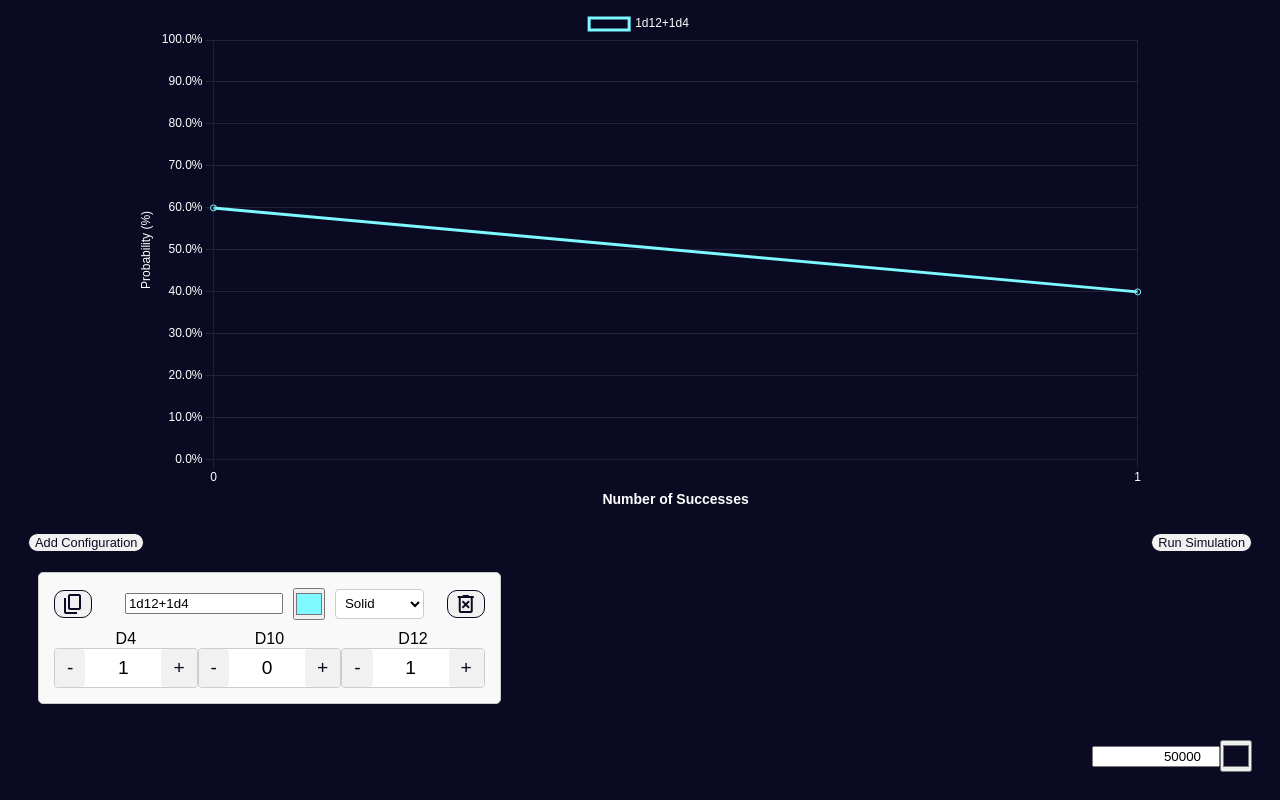
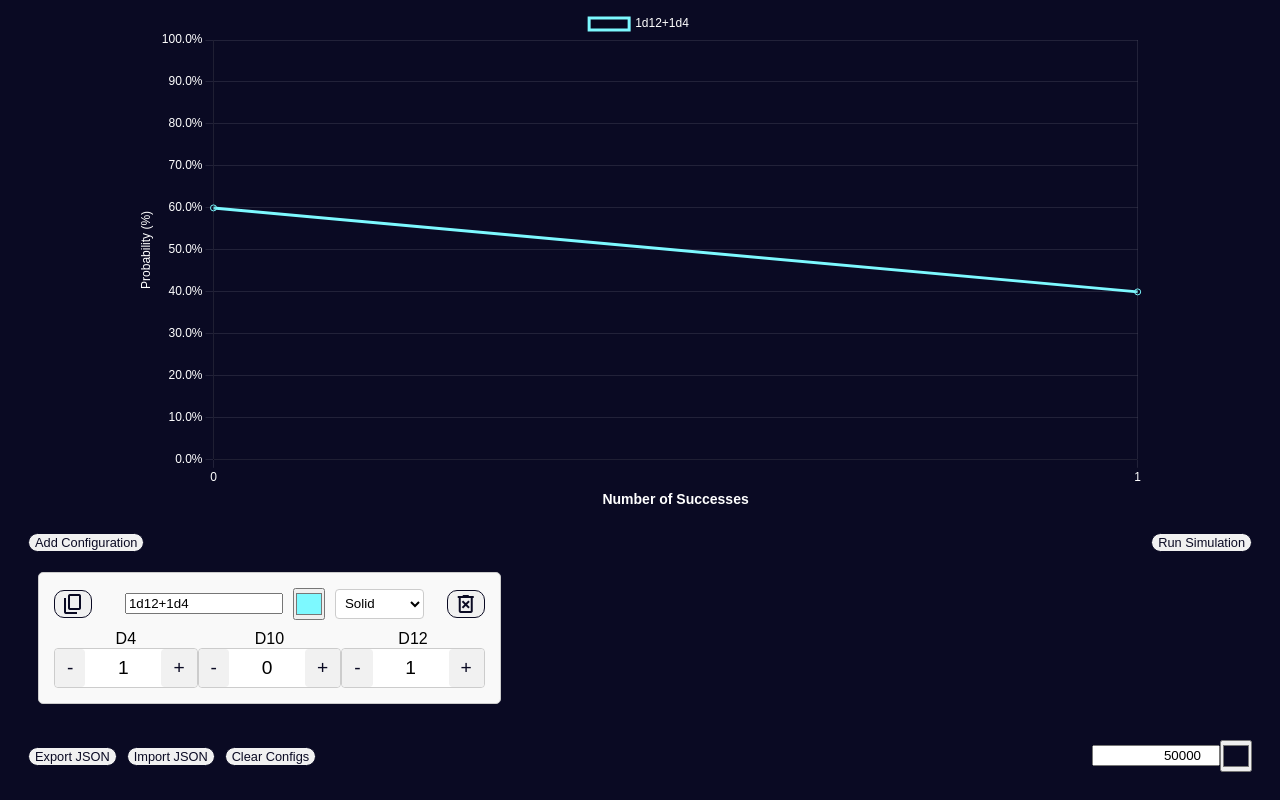
Before and after one commit to CoreyJSteiner/game-success-chart, a React (Vite) app: page / in a window 1280 px wide. Built offline with nearby package versions, Linux system fonts and the light colour scheme.

Commit message:
adds import and export json

```diff
--- a/package.json
+++ b/package.json
@@ -23,6 +23,7 @@
   },
   "dependencies": {
     "chart.js": "^4.4.9",
+    "file-saver": "^2.0.5",
     "react": "^19.1.0",
     "react-dom": "^19.1.0"
   },
--- a/src/App.jsx
+++ b/src/App.jsx
@@ -1,11 +1,13 @@
 import { useState, useEffect, useRef } from 'react'
-import useLineConfigs from './hooks/LineConfigs'
-import useRunSim from './hooks/RunSim'
+import useLineConfigs from './components/LineConfigs'
+import useRunSim from './components/RunSim'
 import LineConfigDisplay from './components/LineConfigDisplay'
 import ChartDisplay from './components/ChartDisplay'
 import ButtonMain from './components/ButtonMain'
 import { getRandomColor, rollDie } from './utils'
 import LoadingOverlay from './components/LoadingOverlay'
+import useJsonExport from './components/JsonExport'
+import JsonImportButton from './components/JsonImport'
 
 function App () {
   const {
@@ -13,10 +15,13 @@ function App () {
     addConfig,
     duplicateConfig,
     updateConfig,
-    removeConfig
+    removeConfig,
+    clearConfigs,
+    replaceConfigs
   } = useLineConfigs()
+  const { exportToJSON } = useJsonExport()
   const { currentData, numTrials, setNumTrials, runSimulation } = useRunSim()
-  const [yAxisLocked, setYAxisLocked] = useState(true)
+  const [yAxisLocked] = useState(true)
   const [bgColor, setBgColor] = useState('#0a0a23')
   const [isLoading, setIsLoading] = useState(true)
 
@@ -86,7 +91,7 @@ function App () {
               id='settings-buttons-container'
               style={{
                 display: 'flex',
-                justifyContent: 'right',
+                justifyContent: 'space-between',
                 alignItems: 'center',
                 marginTop: '1rem'
               }}
@@ -101,14 +106,19 @@ function App () {
             </button>
             <button onClick={() => console.log('importFromCSV()')}>
               Import from CSV
-            </button>
-            <button onClick={() => console.log('exportToJSON()')}>
+            </button> */}
+                <button onClick={() => exportToJSON(lineConfigs)}>
                   Export JSON
                 </button>
-            <button onClick={() => console.log('importFromJSON()')}>
-              Import JSON
-            </button> */}
+                <JsonImportButton
+                  replaceConfigs={replaceConfigs}
+                  importRunSim={internalConfig =>
+                    runSimulation(setIsLoading, internalConfig)
+                  }
+                />
+                <ButtonMain label='Clear Configs' handleClick={clearConfigs} />
               </div>
+              <div>
                 <input
                   id='num-trials-input'
                   onChange={handleTrialsChange}
@@ -125,6 +135,7 @@ function App () {
               </div>
             </div>
           </div>
+        </div>
       )}
     </div>
   )
--- a/src/components/ChartDisplay.jsx
+++ b/src/components/ChartDisplay.jsx
@@ -8,9 +8,6 @@ const ChartDisplay = ({ currentData, yAxisLocked }) => {
 
   useEffect(() => {
     if (!datasets) return
-
-    console.dir(datasets, { depth: null })
-    console.dir(allKeys, { depth: null })
 
     const ctx = chartRef.current.getContext('2d')
     const chart = new Chart(ctx, {
--- /dev/null
+++ b/src/components/JsonExport.jsx
@@ -0,0 +1,20 @@
+import { saveAs } from 'file-saver'
+
+const useJsonExport = () => {
+  const exportToJSON = configs => {
+    try {
+      if (configs.length === 0) return alert('No configurations to export!')
+
+      const jsonData = JSON.stringify(configs, null, 2)
+
+      const blob = new Blob([jsonData], { type: 'application/json' })
+      saveAs(blob, 'probs_' + Date.now())
+    } catch (e) {
+      alert('Invalid JSON file: ' + error.message)
+    }
+  }
+
+  return { exportToJSON }
+}
+
+export default useJsonExport
--- /dev/null
+++ b/src/components/JsonImport.jsx
@@ -0,0 +1,41 @@
+import ButtonMain from './ButtonMain'
+import { useRef } from 'react'
+
+const JsonImportButton = ({ replaceConfigs, importRunSim }) => {
+  const hiddenInputRef = useRef(null)
+
+  const openFileDialogue = () => {
+    hiddenInputRef.current.click()
+  }
+
+  const importJson = async e => {
+    try {
+      const file = e.target.files[0]
+      if (!file) return
+
+      const text = await file.text()
+      const configs = JSON.parse(text)
+
+      replaceConfigs(configs)
+      importRunSim(configs)
+    } catch (error) {
+      alert('Invalid JSON file: ' + error.message)
+    }
+  }
+
+  return (
+    <div>
+      <ButtonMain label='Import JSON' handleClick={openFileDialogue} />
+      <input
+        id='json-file-input'
+        type='file'
+        accept='.json'
+        style={{ display: 'none' }}
+        ref={hiddenInputRef}
+        onChange={importJson}
+      />
+    </div>
+  )
+}
+
+export default JsonImportButton
--- a/src/hooks/LineConfigs.jsx
+++ b/src/components/LineConfigs.jsx
@@ -1,7 +1,7 @@
 import { useState } from 'react'
 import { getRandomColor } from '../utils'
 
-export default function useLineConfigs () {
+const useLineConfigs = () => {
   const [lineConfigs, setLineConfigs] = useState([])
 
   const addConfig = input => {
@@ -13,7 +13,7 @@ export default function useLineConfigs () {
       d10: input.d10 || 0,
       d12: input.d12 || 0
     }
-    setLineConfigs([...lineConfigs, { ...config, id: Date.now() }])
+    setLineConfigs([...lineConfigs, { ...config, id: crypto.randomUUID() }])
   }
 
   const updateConfig = (id, updated) => {
@@ -46,5 +46,28 @@ export default function useLineConfigs () {
     return config
   }
 
-  return { lineConfigs, addConfig, duplicateConfig, updateConfig, removeConfig }
+  const clearConfigs = () => {
+    setLineConfigs([])
+  }
+
+  const replaceConfigs = newConfigs => {
+    const updatedConfigs = newConfigs.map(config => ({
+      ...config,
+      id: crypto.randomUUID()
+    }))
+    setLineConfigs(updatedConfigs)
+  }
+
+  return {
+    lineConfigs,
+    setLineConfigs,
+    addConfig,
+    duplicateConfig,
+    updateConfig,
+    removeConfig,
+    clearConfigs,
+    replaceConfigs
+  }
 }
+
+export default useLineConfigs
--- a/src/hooks/RunSim.jsx
+++ b/src/components/RunSim.jsx
@@ -1,7 +1,7 @@
 import { useState } from 'react'
 import { rollDie } from '../utils'
 
-export default function useRunSim () {
+const useRunSim = () => {
   const [currentData, setCurrentData] = useState({})
   const [numTrials, setNumTrials] = useState(10)
 
@@ -157,3 +157,5 @@ export default function useRunSim () {
     simulateConfiguration
   }
 }
+
+export default useRunSim
```
Also changed, not shown: 1 other file (tests, documents, lock files or other folders). Lines whose indentation alone changed are shown as unchanged.
